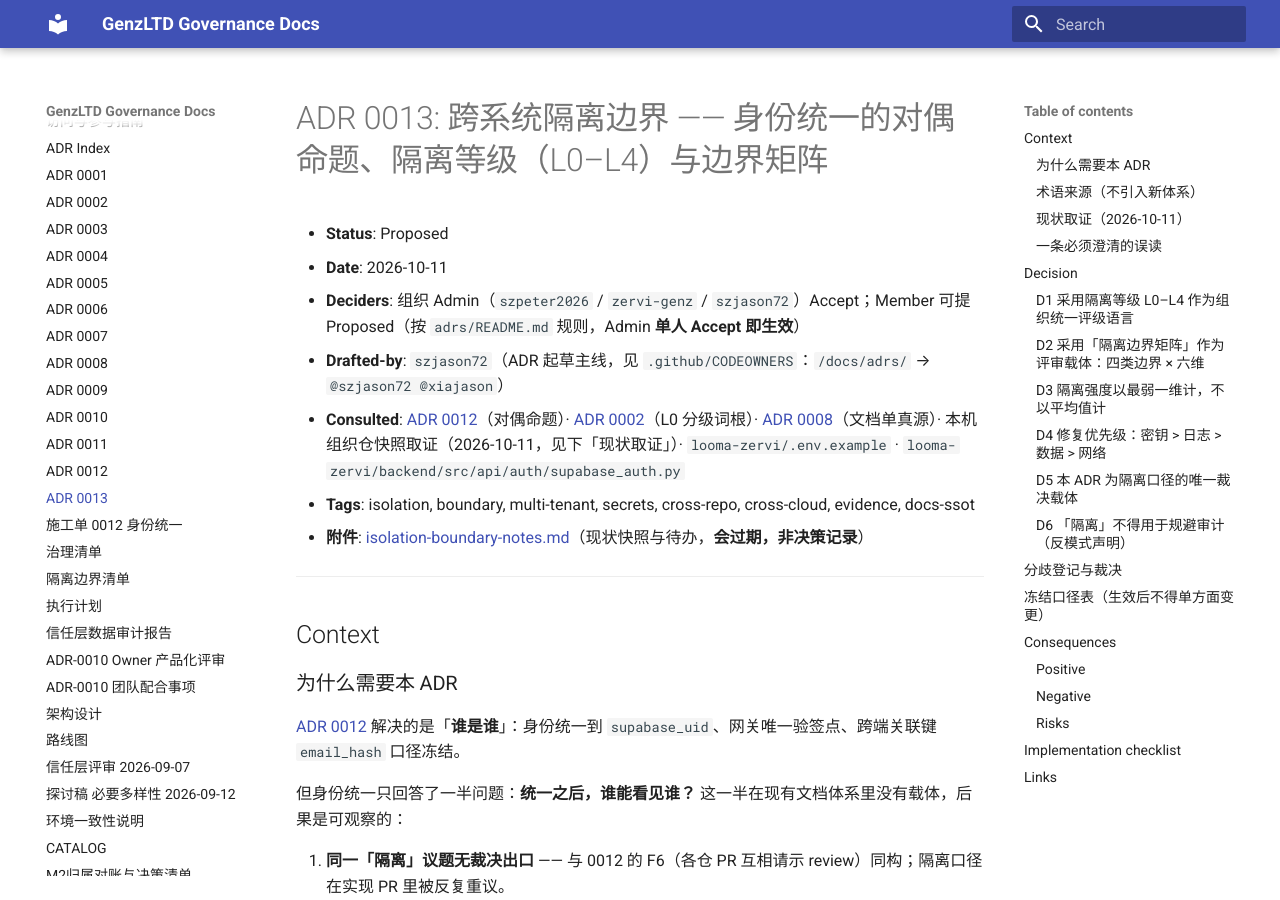
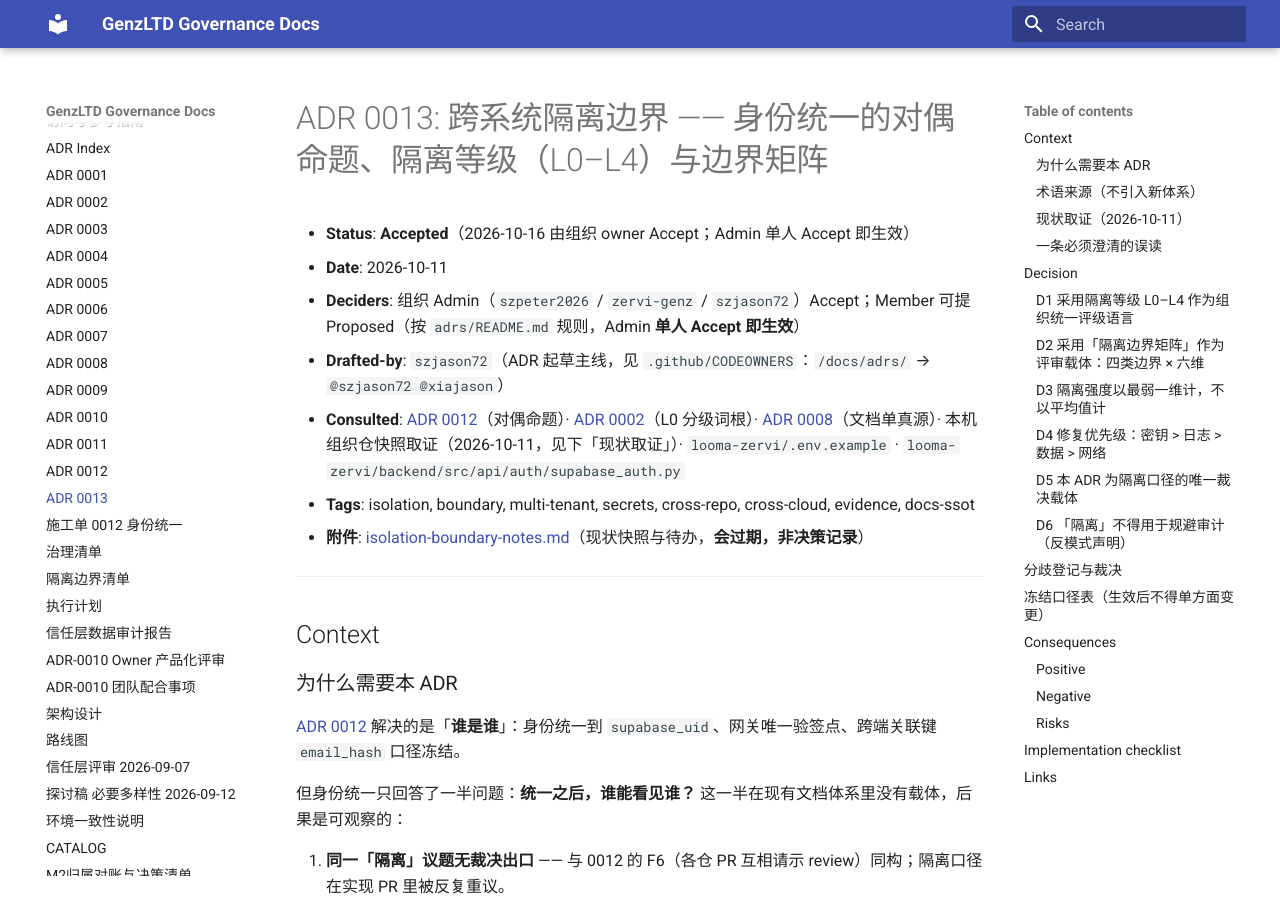
Before and after one commit to GenzLTD/docs, an MkDocs documentation site: the page built from docs/adrs/0013-cross-system-isolation-boundary.md, in a window 1280 px wide and 900 px high. Built offline with MkDocs 1.6.1 and Material for MkDocs 9.7.7, drawn with Linux system fonts in a browser that asks for light colours.

Commit message:
docs(adr): ADR-0013 跨系统隔离边界 Accept（Proposed → Accepted）
组织 owner 单人 Accept 即生效（adrs/README.md 规则）。
裁决要点：L0-L4 隔离等级 / 四类边界 x 六维矩阵 / 密钥优先。
作为 ADR-0012（身份统一）的对偶命题，与单 2/单 3 施工联动。

```diff
--- a/docs/adrs/0013-cross-system-isolation-boundary.md
+++ b/docs/adrs/0013-cross-system-isolation-boundary.md
@@ -1,6 +1,6 @@
 # ADR 0013: 跨系统隔离边界 —— 身份统一的对偶命题、隔离等级（L0–L4）与边界矩阵
 
-- **Status**: Proposed
+- **Status**: **Accepted**（2026-10-16 由组织 owner Accept；Admin 单人 Accept 即生效）
 - **Date**: 2026-10-11
 - **Deciders**: 组织 Admin（`szpeter2026` / `zervi-genz` / `szjason72`）Accept；Member 可提 Proposed（按 `adrs/README.md` 规则，Admin **单人 Accept 即生效**）
 - **Drafted-by**: `szjason72`（ADR 起草主线，见 `.github/CODEOWNERS`：`/docs/adrs/` → `@szjason72 @xiajason`）
```
